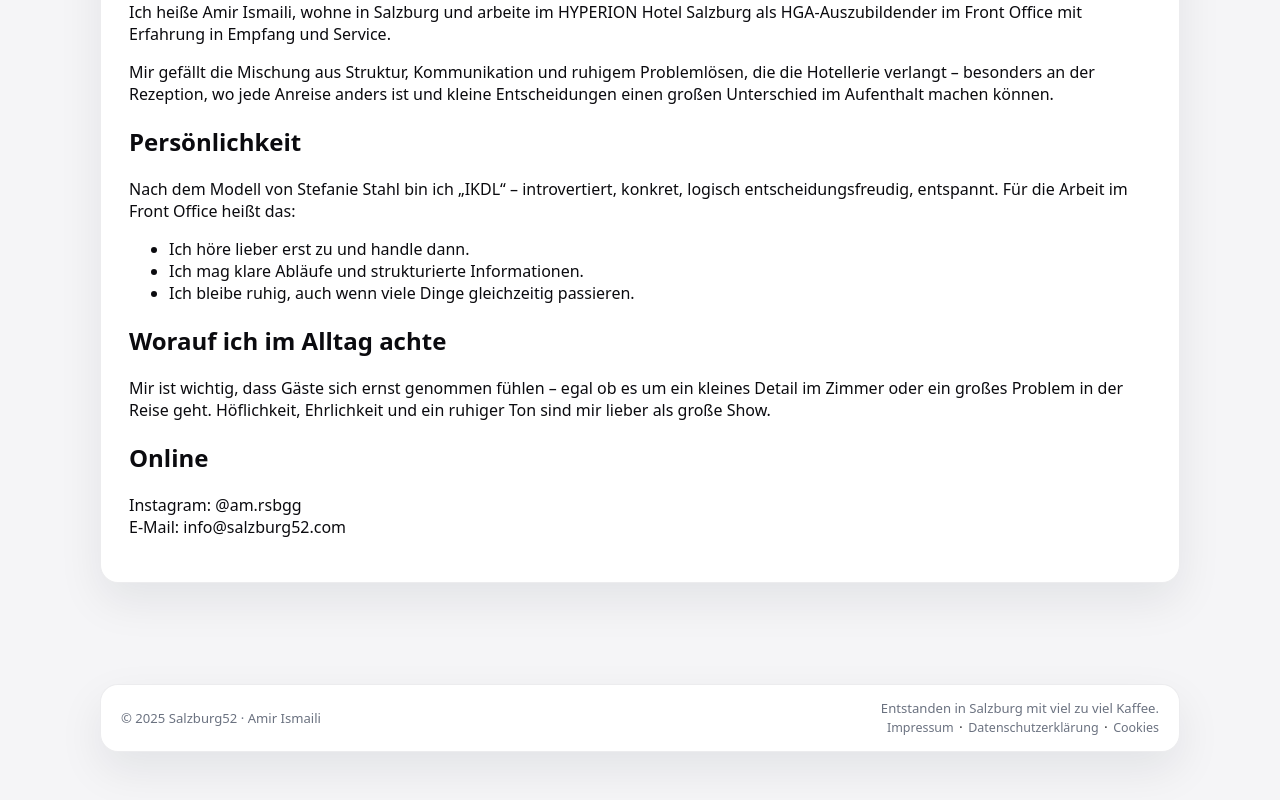
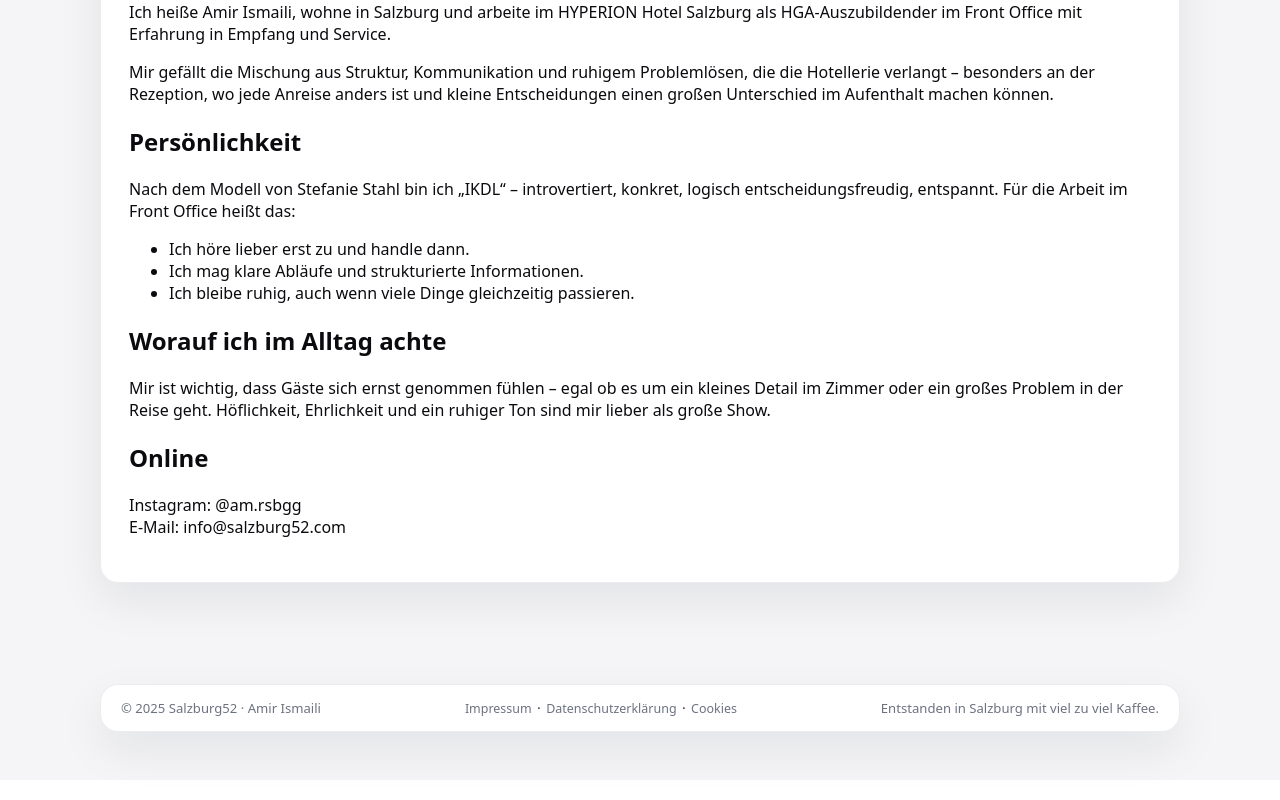
Before and after one commit to luv2loot/salzburg52, a Next.js app: page /de/info in a window 1280 px wide. Shown: the part 270-1070 px from the top of the page. Built offline with nearby package versions, Linux system fonts and the light colour scheme.

Commit message:
Update Footer.js

```diff
--- a/components/Footer.js
+++ b/components/Footer.js
@@ -46,8 +46,8 @@ export default function Footer({ lang = "en" }) {
         <div className="footer-left">
           <span className="text-muted">© {year} Salzburg52 · Amir Ismaili</span>
         </div>
-        <div className="footer-right">
-          <span className="text-muted footer-note">{text}</span>
+
+        <div className="footer-center">
           <nav className="footer-links">
             <a href="/legal/impressum">{labels.impressum}</a>
             <span>·</span>
@@ -56,6 +56,10 @@ export default function Footer({ lang = "en" }) {
             <a href="/legal/cookies">{labels.cookies}</a>
           </nav>
         </div>
+
+        <div className="footer-right">
+          <span className="text-muted footer-note">{text}</span>
+        </div>
       </div>
     </footer>
   );
```
